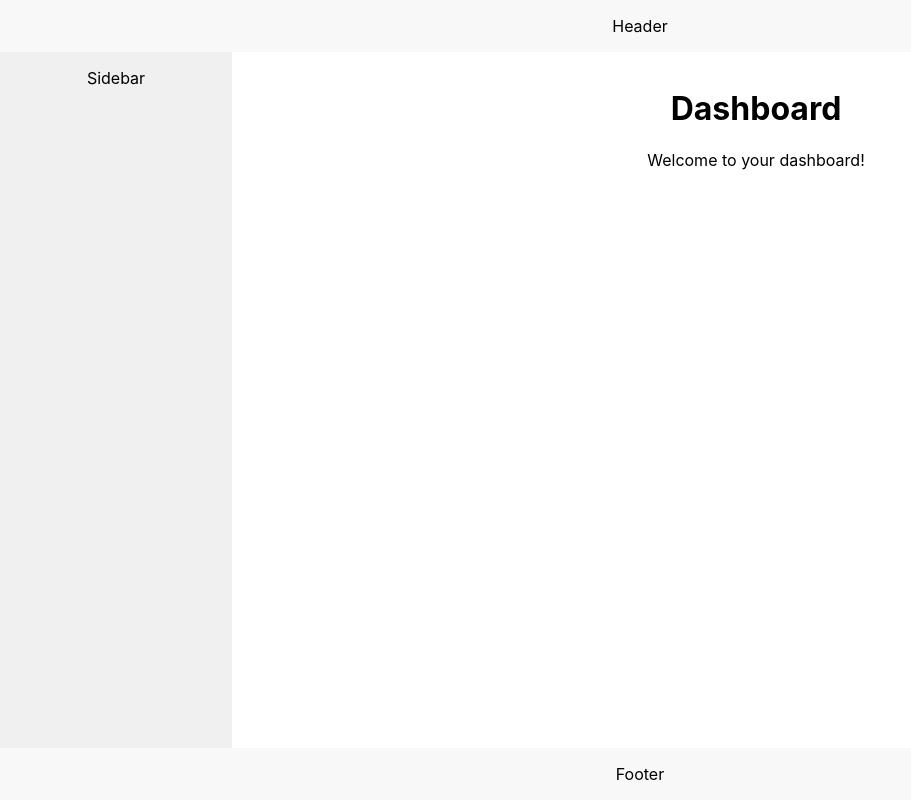
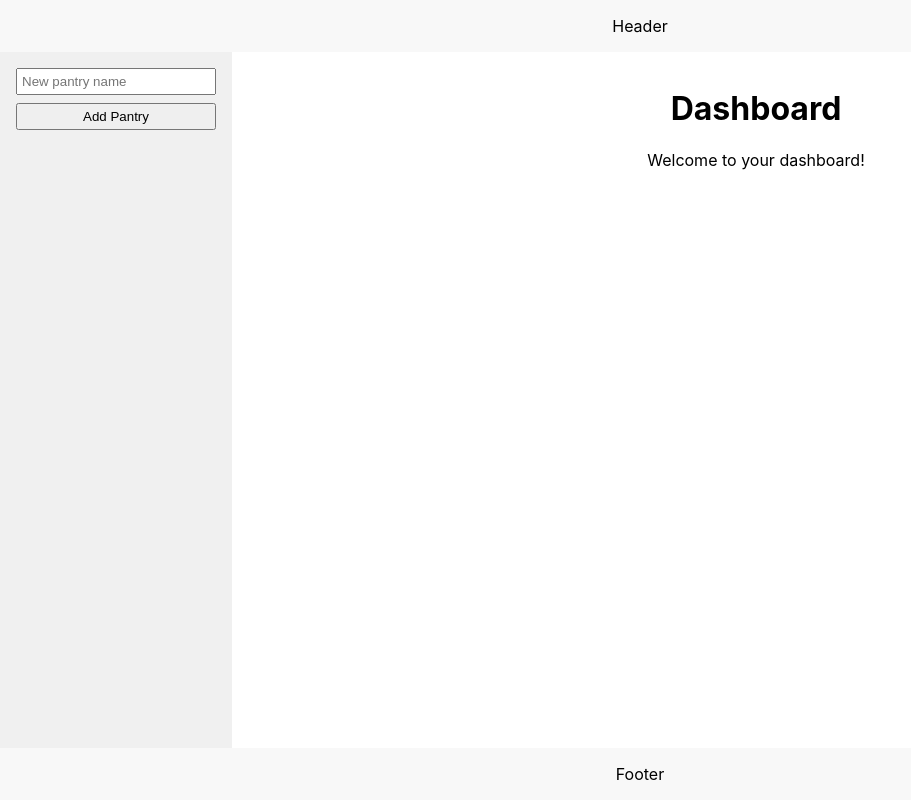
Before and after one commit to brennuck/pantry_pal, a React (Create React App) app: page / in a window 1280 px wide. Shown: the whole page, without its empty margins (0-911 px from the left). Built offline with nearby package versions, Linux system fonts and the light colour scheme.

Commit message:
Add pantry creation and selection

```diff
--- a/src/components/Dashboard.css
+++ b/src/components/Dashboard.css
@@ -21,6 +21,45 @@
   padding: 1rem;
 }
 
+.add-pantry {
+  margin-bottom: 1rem;
+}
+
+.add-pantry input {
+  width: 100%;
+  margin-bottom: 0.5rem;
+  padding: 0.25rem;
+  box-sizing: border-box;
+}
+
+.add-pantry button {
+  width: 100%;
+  padding: 0.25rem;
+}
+
+.pantry-list {
+  list-style: none;
+  padding: 0;
+  margin: 0;
+}
+
+.pantry-list li {
+  margin-bottom: 0.5rem;
+}
+
+.pantry-list button {
+  width: 100%;
+  text-align: left;
+  background: none;
+  border: none;
+  padding: 0.25rem;
+  cursor: pointer;
+}
+
+.pantry-list button.active {
+  background-color: #ddd;
+}
+
 .dashboard-main {
   flex: 1;
   padding: 1rem;
--- a/src/components/Dashboard.tsx
+++ b/src/components/Dashboard.tsx
@@ -1,15 +1,52 @@
-import React from 'react';
+import React, { useState } from 'react';
 import './Dashboard.css';
 
 function Dashboard() {
+  const [pantries, setPantries] = useState<string[]>([]);
+  const [newPantry, setNewPantry] = useState('');
+  const [selectedPantry, setSelectedPantry] = useState<string | null>(null);
+
+  const addPantry = () => {
+    const trimmed = newPantry.trim();
+    if (trimmed.length === 0) return;
+    setPantries([...pantries, trimmed]);
+    setNewPantry('');
+  };
+
   return (
     <div className="dashboard">
       <header className="dashboard-header">Header</header>
       <div className="dashboard-content">
-        <aside className="dashboard-sidebar">Sidebar</aside>
+        <aside className="dashboard-sidebar">
+          <div className="add-pantry">
+            <input
+              type="text"
+              value={newPantry}
+              onChange={(e) => setNewPantry(e.target.value)}
+              placeholder="New pantry name"
+            />
+            <button onClick={addPantry}>Add Pantry</button>
+          </div>
+          <ul className="pantry-list">
+            {pantries.map((pantry, i) => (
+              <li key={i}>
+                <button
+                  className={pantry === selectedPantry ? 'active' : ''}
+                  onClick={() => setSelectedPantry(pantry)}
+                >
+                  {pantry}
+                </button>
+              </li>
+            ))}
+          </ul>
+        </aside>
         <main className="dashboard-main">
-          <h1>Dashboard</h1>
-          <p>Welcome to your dashboard!</p>
+          <h1>{selectedPantry ? `${selectedPantry} Pantry` : 'Dashboard'}</h1>
+          {selectedPantry ? (
+            <p>You are viewing the {selectedPantry} pantry.</p>
+          ) : (
+            <p>Welcome to your dashboard!</p>
+          )}
         </main>
       </div>
       <footer className="dashboard-footer">Footer</footer>
```
